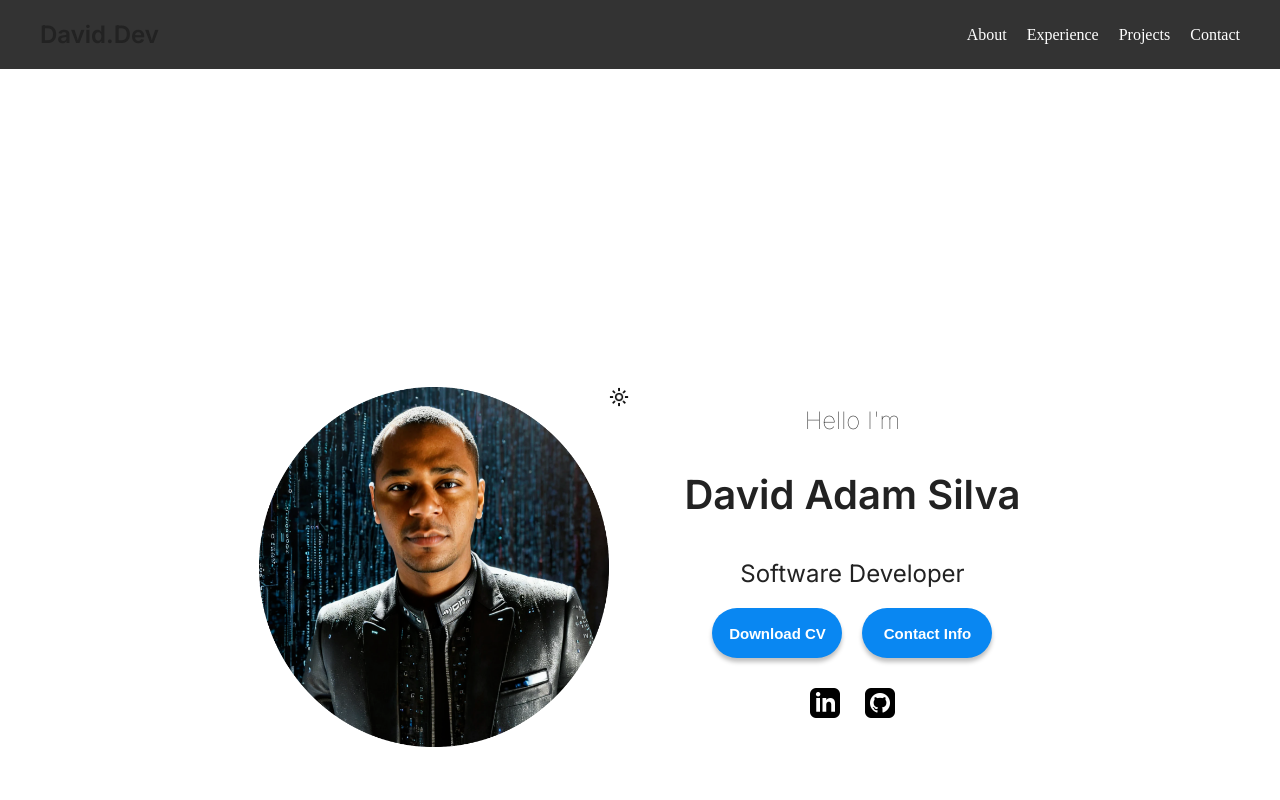
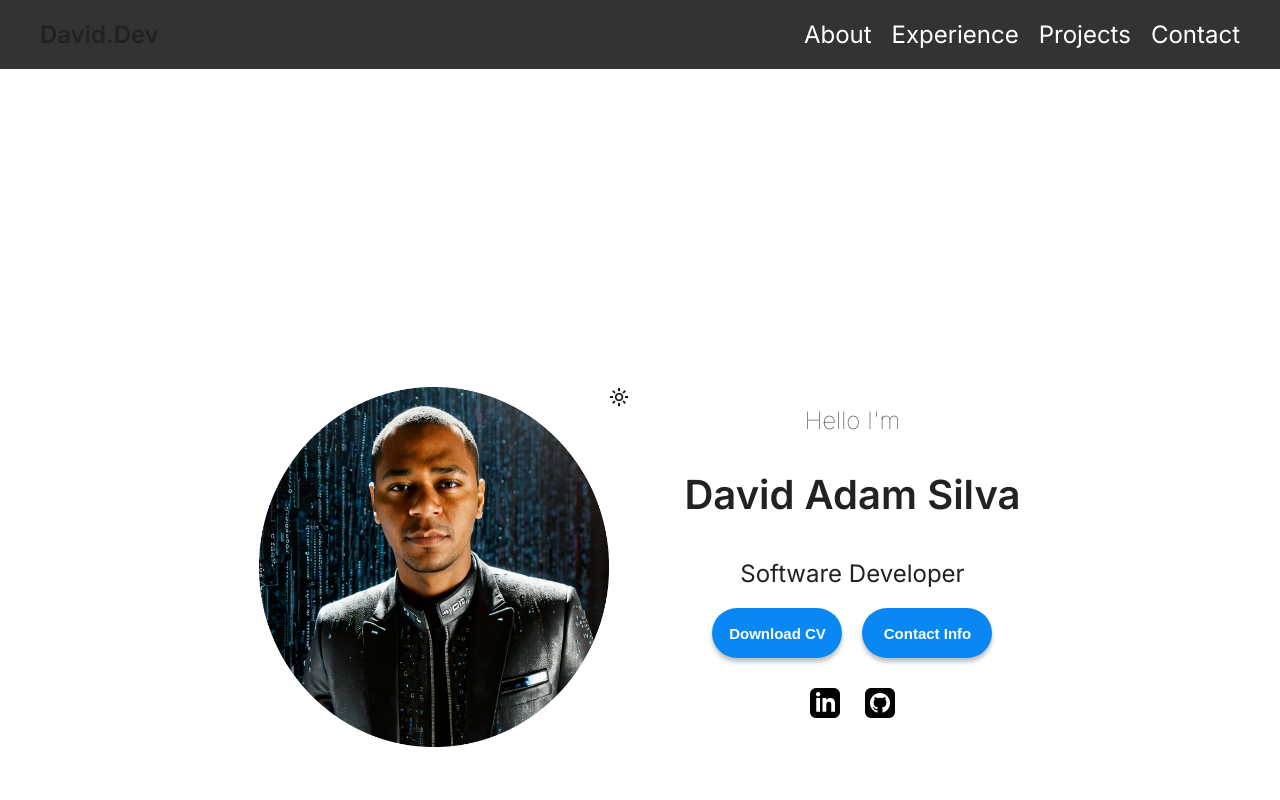
Before and after one commit to DavidAdam1323/portfolio-website-project, a React (Vite) app: page / in a window 1280 px wide. Shown: the top 800 px of the page. Built offline with nearby package versions, Linux system fonts and the light colour scheme.

Commit message:
font-famlily and font-size style added on 'a' tags on Navbar

```diff
--- a/src/sections/Navbar/NavbarStyles.module.css
+++ b/src/sections/Navbar/NavbarStyles.module.css
@@ -32,6 +32,8 @@
 
 .navLinks a {
   color: #fff;
+  font-family: "Inter", sans-serif;
+  font-size: 24px;
   text-decoration: none;
   transition: color 0.3s ease;
 }
```
